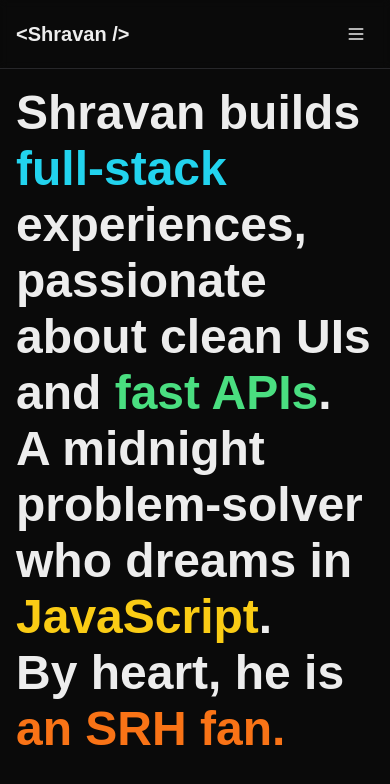
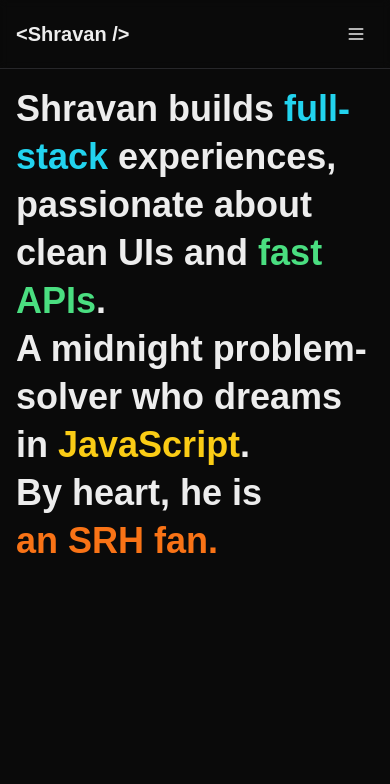
Before and after one commit to vamsi1225/portfoliosite, a Next.js app: page / in a window 390 px wide. Shown: the top 784 px of the page. Built offline with nearby package versions, Linux system fonts and the light colour scheme.

Commit message:
changing the font size

```diff
--- a/src/app/components/blocks/HeroIntro.tsx
+++ b/src/app/components/blocks/HeroIntro.tsx
@@ -18,7 +18,7 @@
   return (
     <section className="mt-4 md:mt-16 mb-8 text-foreground m-0 p-0">
       <motion.h1
-        className="text-5xl sm:text-5xl md:text-7xl lg:text-7xl xl:text-7xl font-bold leading-[3.5rem] m-0 p-0"
+        className="text-4xl sm:text-5xl md:text-7xl lg:text-7xl xl:text-7xl font-bold leading-[3rem] m-0 p-0"
         initial={{ opacity: 0, y: 20 }}
         animate={{ opacity: 1, y: 0 }}
         transition={{ duration: 0.8, ease: 'easeOut' }}
```
